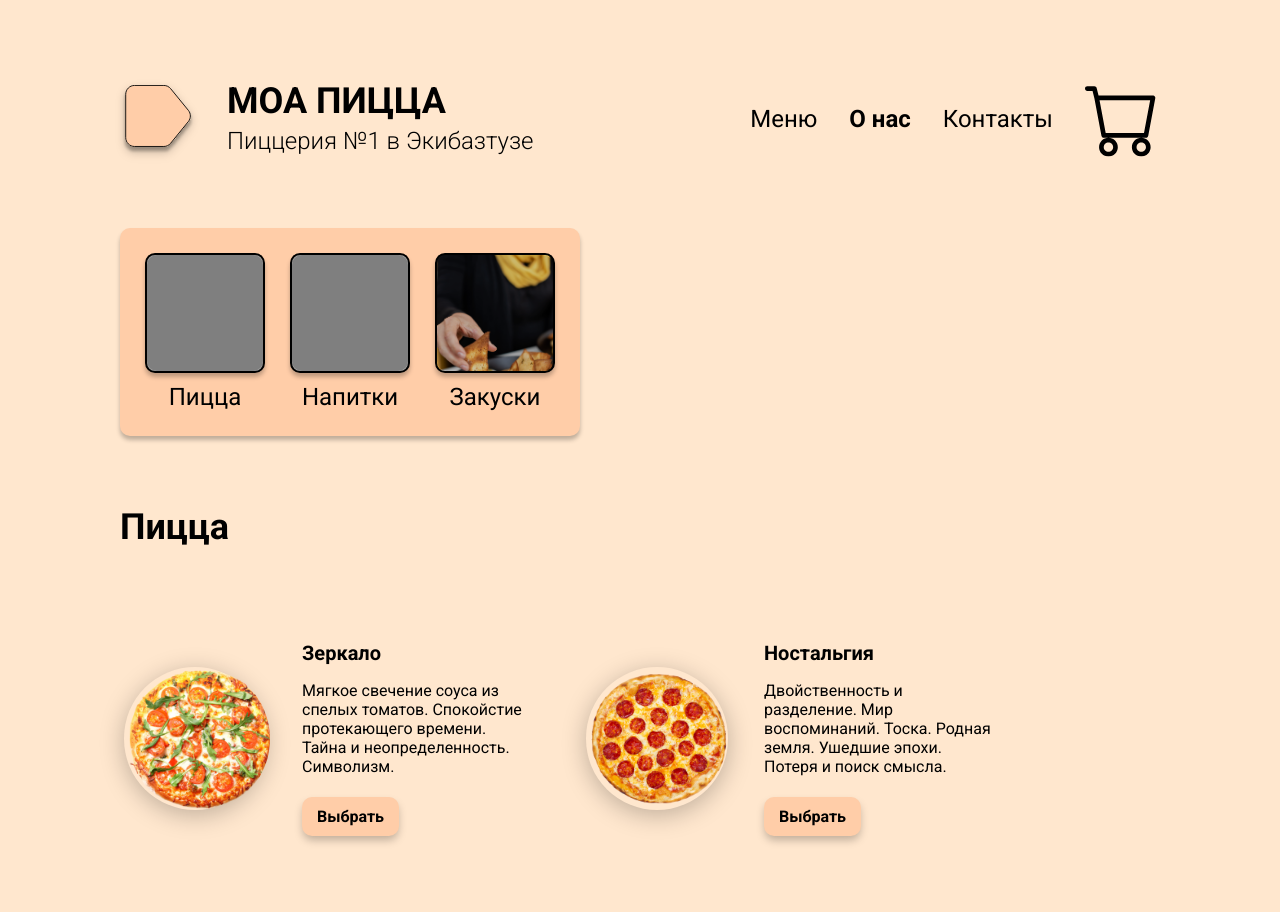
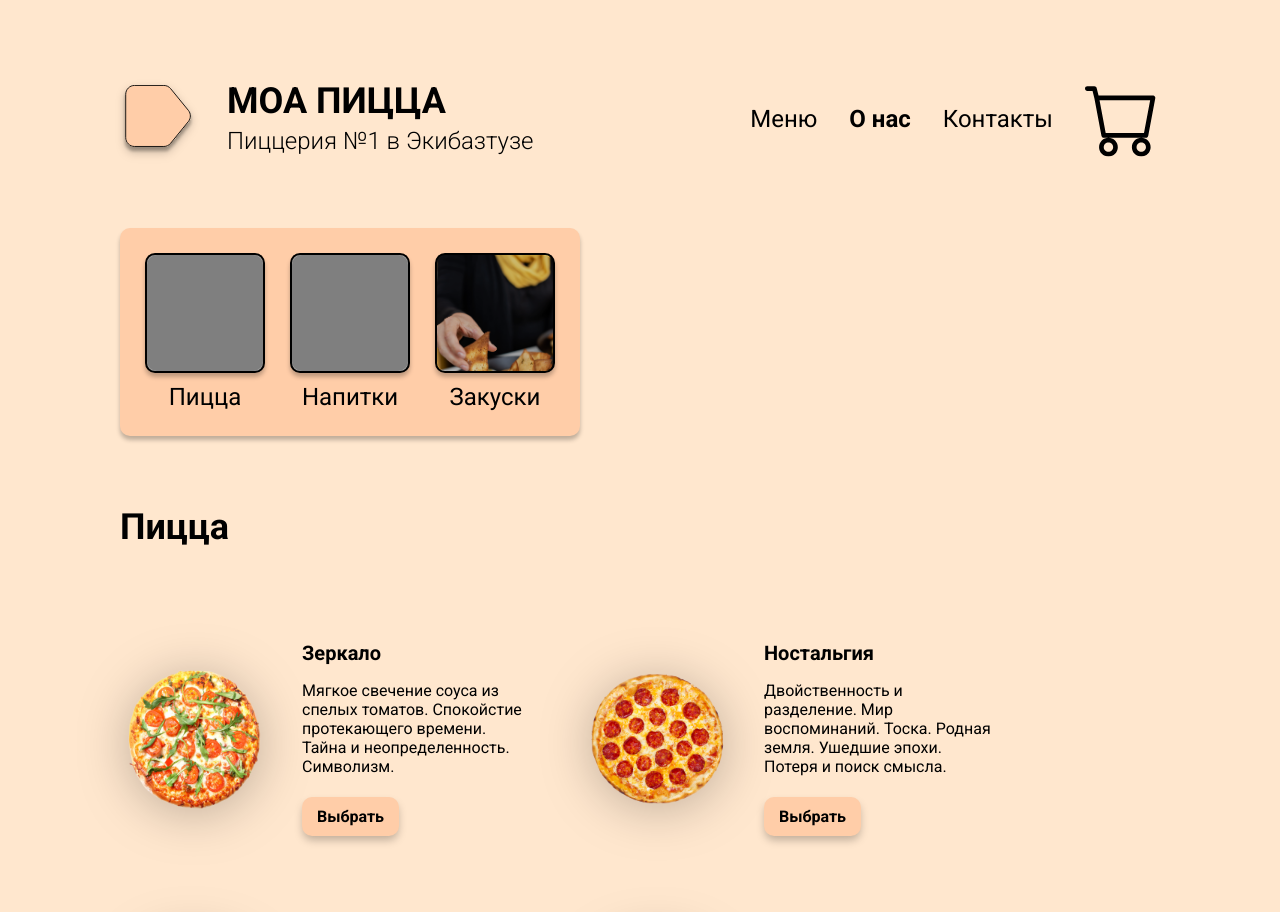
Before and after one commit to kkrzaevich/pizza-svelte, a Svelte app: page / in a window 1280 px wide. Shown: the top 912 px of the page. Built offline with nearby package versions, Linux system fonts and the light colour scheme; grey boxes are pictures that could not be loaded.

Commit message:
fixed the way items display

```diff
--- a/src/components/Menu/MenuItem.svelte
+++ b/src/components/Menu/MenuItem.svelte
@@ -5,9 +5,10 @@
 </script>
 
 <section>
-    <div class="image" style="background-image: url('{src}'); background-size: cover; background-repeat: no-repeat; background-color: transparent">
-        <div class="shadow-box"></div>
+    <div class="img-container">
+        <img {src} alt={heading}>
     </div>
+
     <div class="description">
         <h1>{heading}</h1>
         <p>{description}</p>
@@ -16,6 +17,19 @@
 </section>
 
 <style>
+    .img-container {
+        width: 150px;
+        height: 150px;
+        display: flex;
+        justify-content: center;
+    }
+
+    img {
+        max-width: 150px;
+        max-height: 150px;
+        filter: drop-shadow(0px 5px 25px rgba(0, 0, 0, 0.25));
+    }
+
     section {
         display: inline-flex;
         height: 15.0625rem;
```
